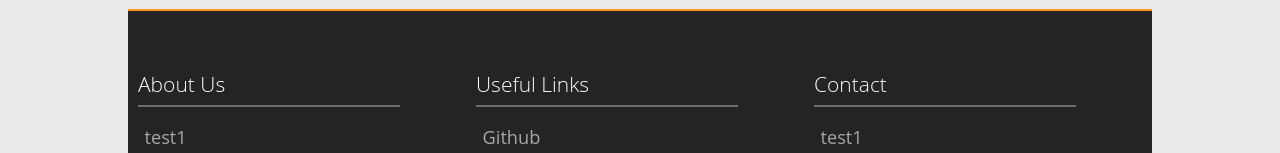
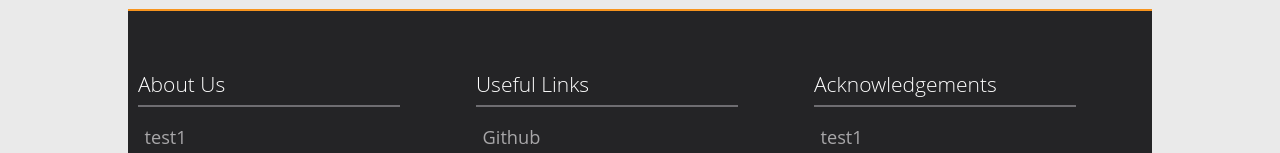
Before and after one commit to mummer4/mummer4.github.io, a plain HTML site: page about/about.html in a window 1280 px wide. Shown: the part 519-672 px from the top of the page. Drawn offline with Linux system fonts and the light colour scheme.

Commit message:
changed contacts to acknowledgements

```diff
--- a/about/about.html
+++ b/about/about.html
@@ -62,7 +62,7 @@
                 </ul>
             </section>
             <section class="Column">
-                <h2>Contact</h2>
+                <h2>Acknowledgements</h2>
                 <ul>
                     <li>
                         <a class="footSub">test1</a>
```
Also changed, not shown: contact/contact.html (+1 -1 lines), index.html (+1 -1 lines), install/install.html (+1 -1 lines), manual/manual.html (+1 -1 lines), release/release.html (+1 -1 lines), tutorial/tutorial.html (+1 -1 lines).
